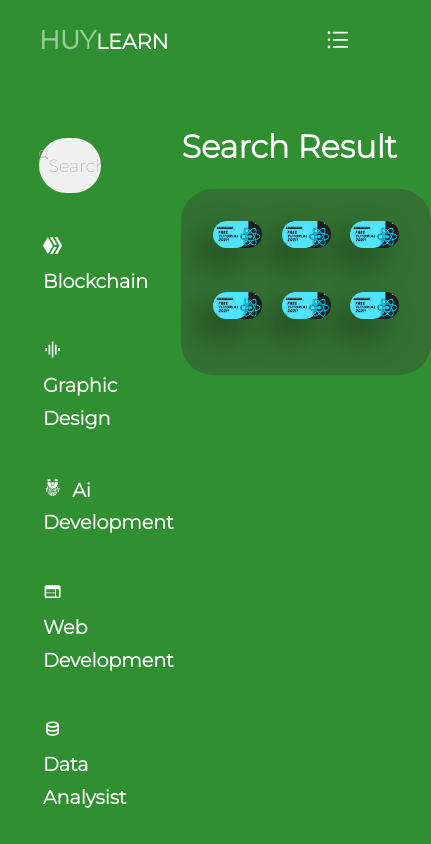
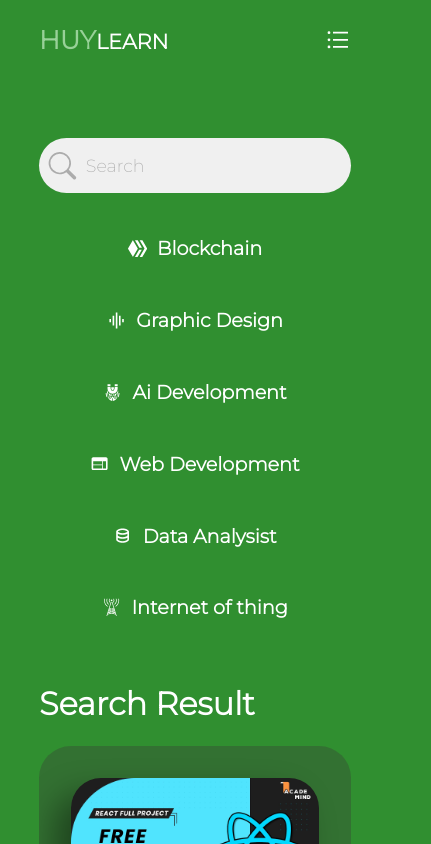
Before and after one commit to Huyshadow/Project-looking-for-jobs, a React (Create React App) app: page /course in a window 390 px wide. Shown: the top 844 px of the page, 431 px wide, since content can reach past the window. Built offline with nearby package versions, Linux system fonts and the light colour scheme.

Commit message:
User has done (a little bit)

```diff
--- a/src/App.module.css
+++ b/src/App.module.css
@@ -73,6 +73,16 @@ nav{
     width: 16rem;
     flex-direction: column;
     gap: 0;
+    animation: movein 400ms;
+  }
+  @keyframes movein {
+    0%{
+      transform: translateX(20px);
+    }
+    100%{
+      transform: translateX(0px)
+    }
+
   }
   .nav_menu .link {
     width: 100%;
--- a/src/components/Courses/Course.js
+++ b/src/components/Courses/Course.js
@@ -57,6 +57,7 @@ const Course = () => {
       <section className={styles.container}>
         <div className={styles.course}>
           <div className={styles.course_left}>
+            <div>
               <form>
                 <div className={styles.input_field}>
                   <BsSearch
@@ -77,6 +78,7 @@ const Course = () => {
                   />
                 </div>
               </form>
+            </div>
 
             <div className={styles.categories}>
               <ul>
--- a/src/css/Categories.module.css
+++ b/src/css/Categories.module.css
@@ -1,4 +1,4 @@
-.container{
+.container {
   width: 100%;
   display: flex;
   justify-content: center;
@@ -7,29 +7,29 @@
   position: relative;
   top: 10vh;
 }
-.logo{
+.logo {
   display: flex;
   align-items: center;
   justify-content: center;
   margin-top: 1.2rem;
 }
-.img{
+.img {
   width: 80%;
   animation: move1 infinite;
   animation-duration: 4s;
 }
 @keyframes move1 {
-    0%{
+  0% {
     transform: translateY(0px);
   }
-    50%{
+  50% {
     transform: translateY(-30px);
   }
-    100%{
+  100% {
     transform: translateY(0px);
   }
 }
-.categories{
+.categories {
   width: 80%;
   display: grid;
   grid-template-columns: 40% 60%;
@@ -38,12 +38,11 @@
   top: 10rem;
   height: 50vh;
 }
-.categories h1{
-    line-height:1;
+.categories h1 {
+  line-height: 1;
   margin-bottom: 3rem;
-
 }
-.btn{
+.btn {
   border-radius: 2rem;
   display: inline-block;
   background-color: white;
@@ -53,22 +52,21 @@
   font-weight: bold;
   transition: 400ms ease-in-out;
 }
-.cate_left p{
+.cate_left p {
   margin: 1rem 0 3rem;
 }
-.btn:hover{
+.btn:hover {
   background: transparent;
   color: white;
   border-color: white;
 }
 .cate_right {
   display: grid;
-    grid-template-columns: repeat(3,1fr);
+  grid-template-columns: repeat(3, 1fr);
   gap: 1.2rem;
 }
-@media only screen and (max-width:1300px) {
-
-    .categories{
+@media only screen and (max-width: 1300px) {
+  .categories {
     width: 80%;
     display: flex;
     position: relative;
@@ -77,38 +75,40 @@
     top: 10rem;
     height: 60vh;
   }
-    .cate_right{
+  .cate_right {
     padding-bottom: 8rem;
   }
 }
 
-@media only screen and (max-width:770px) {
-
-    .cate_left{
+@media only screen and (max-width: 770px) {
+  .cate_left {
     display: flex;
     justify-content: center;
     flex-direction: column;
   }
-    .container{
+  .container {
     height: 90vh;
   }
-    .categories{
-        top:2rem;
+  .categories {
+    top: 2rem;
   }
-    .cate_right{
+  .cate_right {
     display: flex;
     flex-direction: column;
-        gap:2rem
+    gap: 2rem;
+  }
+  h1 {
+    font-size: 2.2rem;
+  }
 
-    }
   @keyframes move1 {
-    0%{
+    0% {
       transform: translateY(0px);
     }
-    50%{
+    50% {
       transform: translateY(-10px);
     }
-    100%{
+    100% {
       transform: translateY(0px);
     }
   }
--- a/src/css/Course.module.css
+++ b/src/css/Course.module.css
@@ -71,7 +71,7 @@ form .input_field input{
     width: 100%;
     justify-content: center;
     align-items: center;
-     margin-top: 20px;
+    margin-top: 20px;
 }
 .img{
     width: 100%;
@@ -89,3 +89,46 @@ form .input_field input{
         transform: translateY(0px);
     }
 }
+@media only screen and (max-width:1368px){
+  .course{
+        display: flex;
+        flex-direction: column;
+        gap: 2rem;
+        grid-template-columns: 1fr 1fr;
+    }
+    .logo{
+        display: none;
+    }
+    .course_left {
+        width: 100%;
+        display: flex;
+        flex-direction: column;
+        justify-content: center;
+
+    }
+    .categories ul li {
+        display: flex;
+        justify-content: center;
+        align-items: center;
+    }
+    .active{
+        background: rgb(21, 97, 21);
+        border-bottom: white 2px solid;
+        transition: 0s;
+        padding: 10px;
+        box-shadow: 2rem 3rem 3rem rgba(0,0,0,0.5);
+    }
+}
+@media only screen and (max-width:900px){
+    .list_course{
+        grid-template-columns: repeat(2,1fr);
+        gap: 1.2rem;
+        overflow-y: auto;
+        border-radius: 2rem;
+    }
+}
+@media only screen and (max-width:450px){
+    .list_course{
+        grid-template-columns: repeat(1,1fr);
+    }
+}
```
Lines whose indentation alone changed are shown as unchanged.
